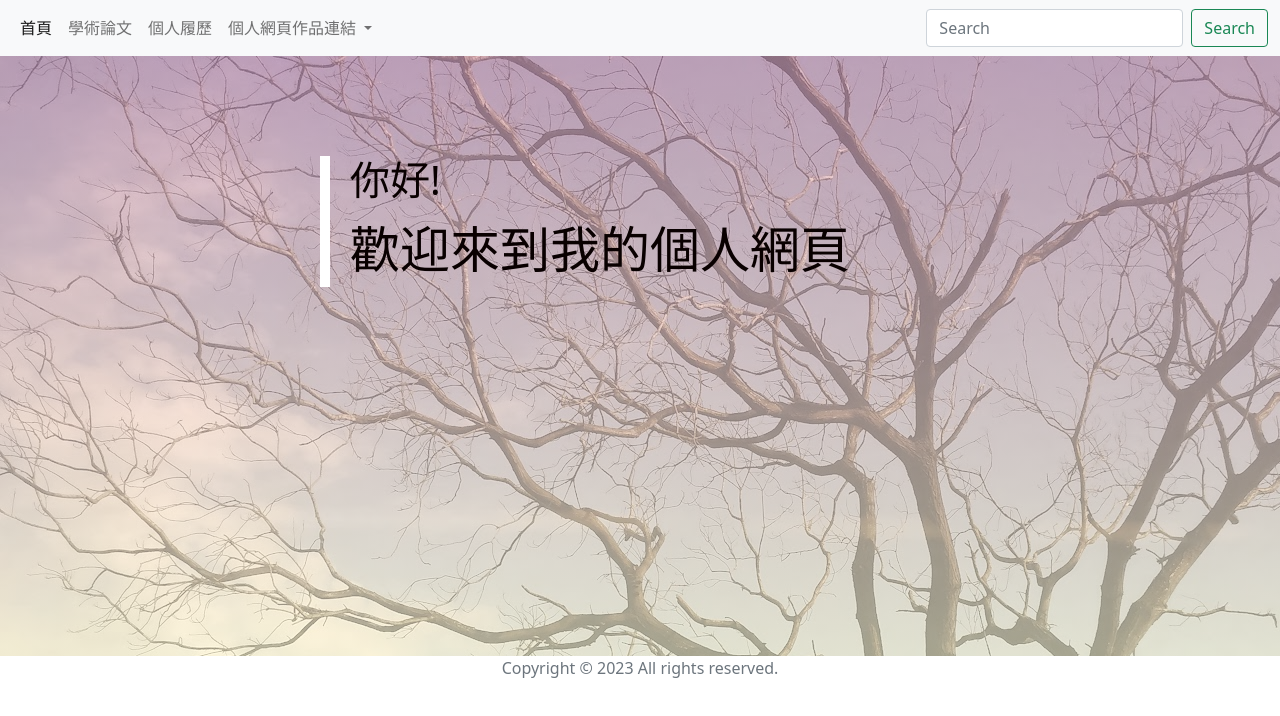
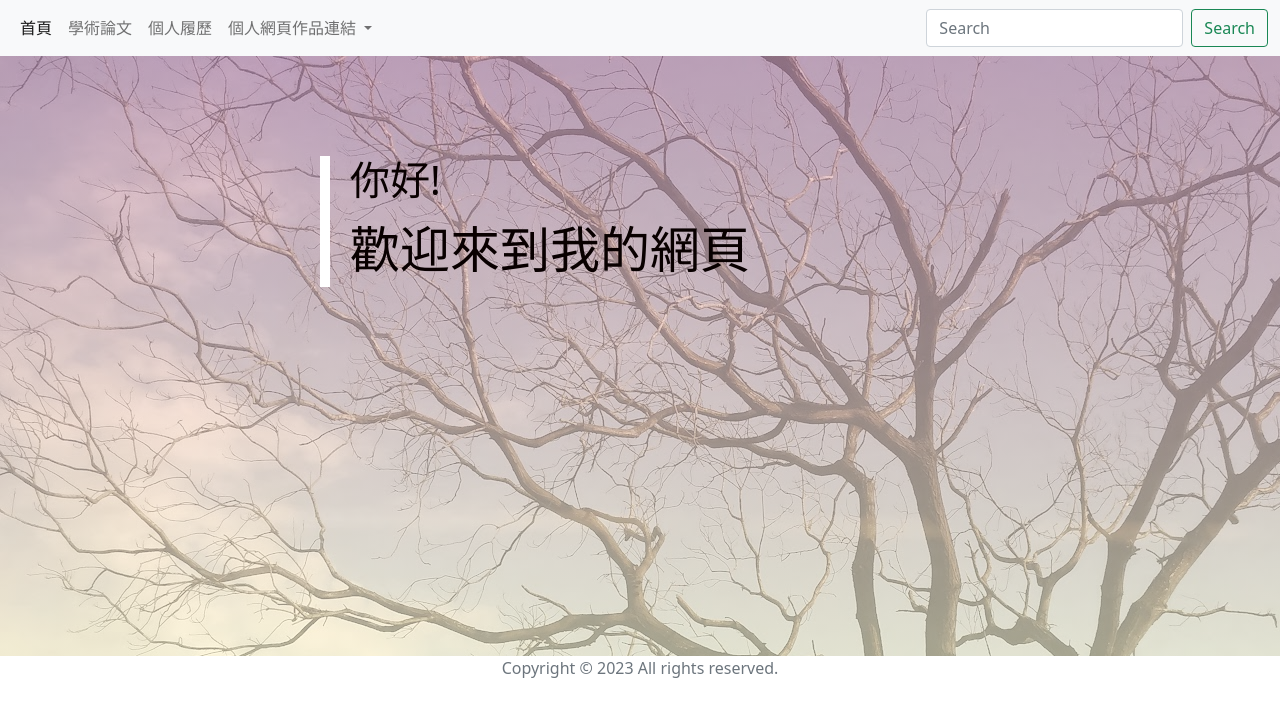
Before and after one commit to UFOTreeboy/UFOTreeboy.github.io, a plain HTML site: page index.html in a window 1280 px wide. Drawn offline with nearby package versions, Linux system fonts and the light colour scheme.

Commit message:
2023_3_1_5

```diff
--- a/index.html
+++ b/index.html
@@ -53,7 +53,7 @@
 
         <div class="quote">
           <h1>你好!</h1>
-          <p>歡迎來到我的個人網頁</p>
+          <p>歡迎來到我的網頁</p>
         </div>
       </div>
 
```
